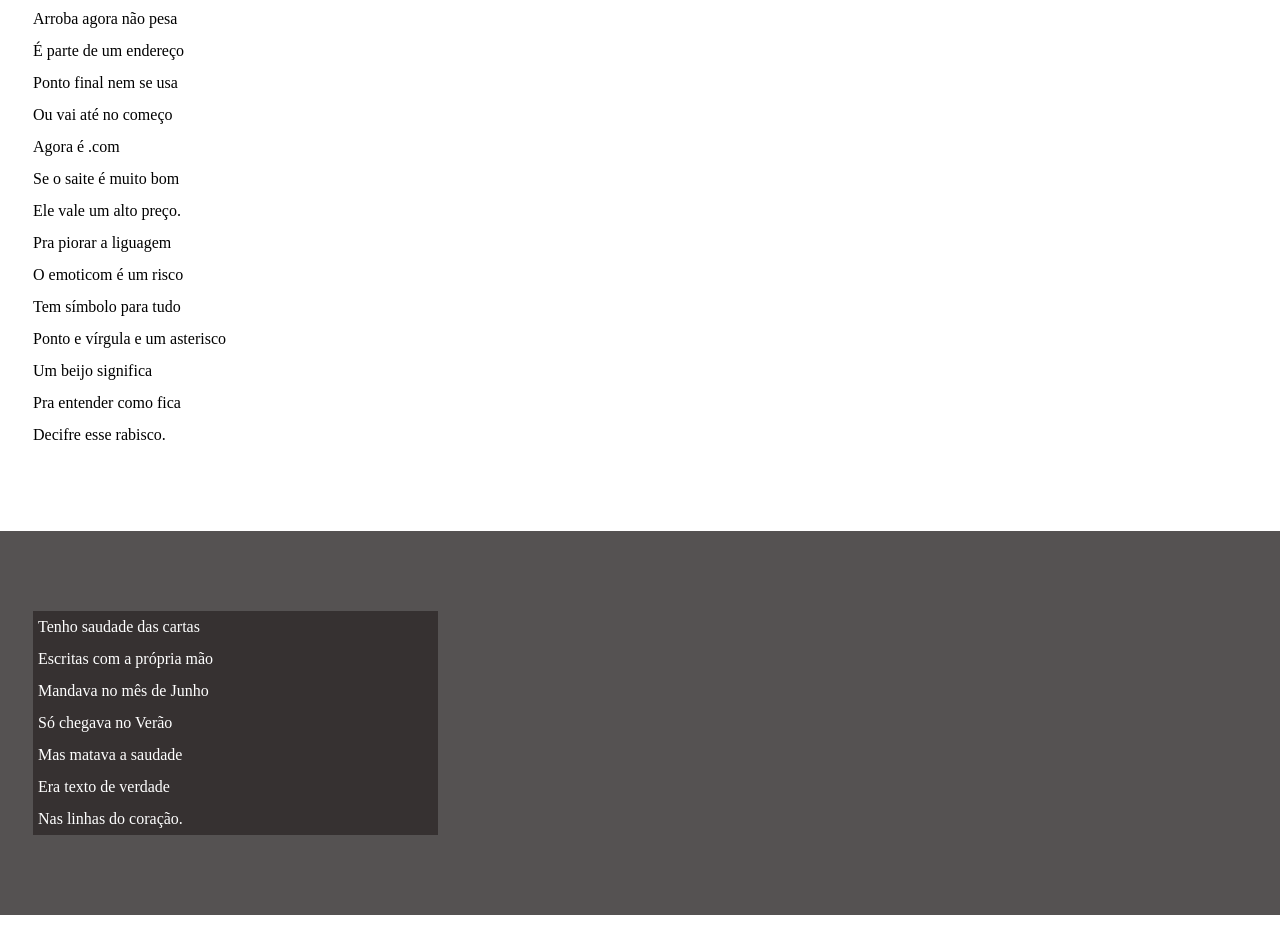
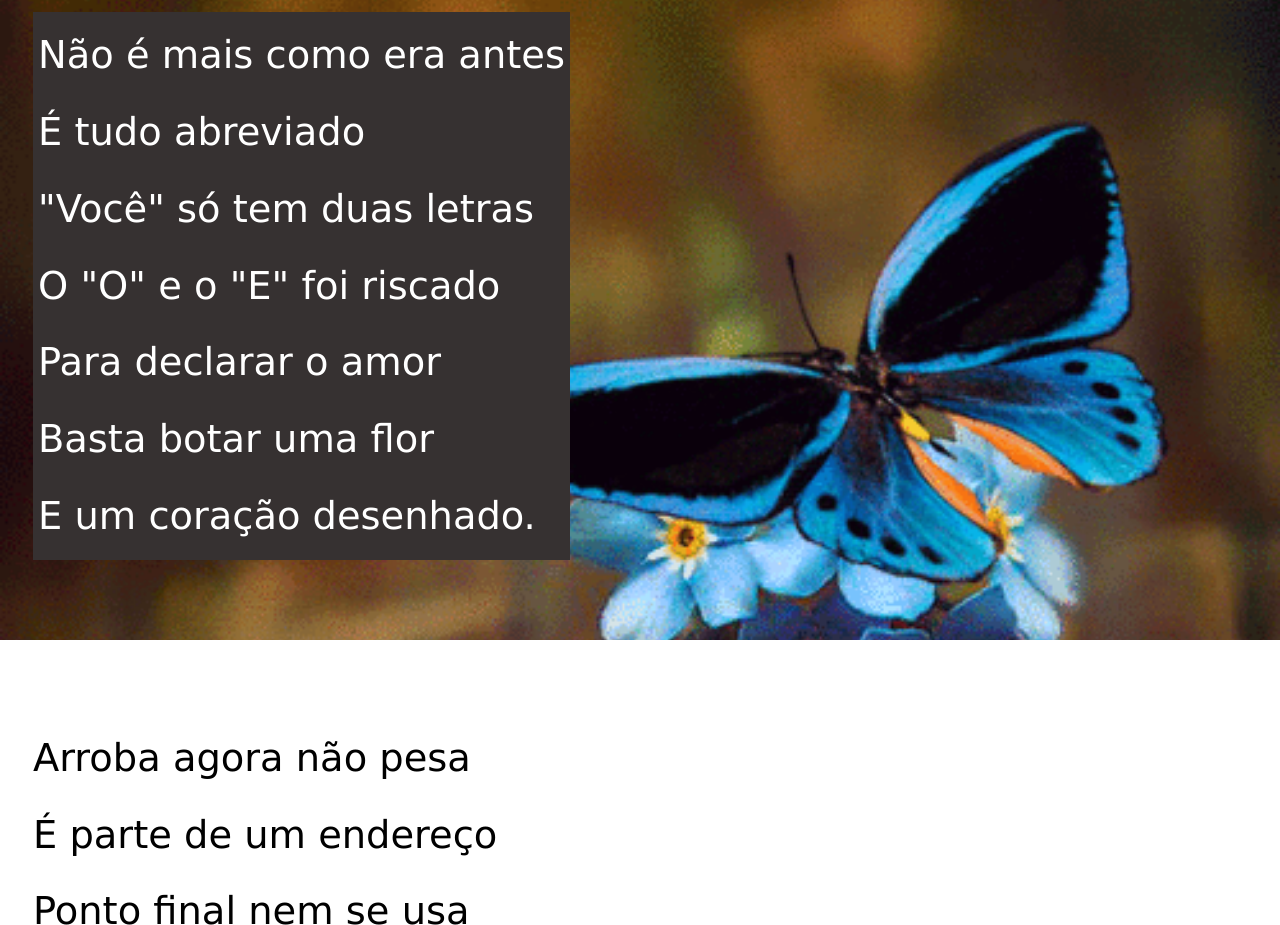
Before and after one commit to Edyylson/meuprojeto, a plain HTML site: page projeto 4 cordel/cordel.html in a window 1280 px wide. Shown: the part 1000-1925 px from the top of the page. Drawn offline with Linux system fonts and the light colour scheme.

Commit message:
fundo com gif

```diff
--- a/projeto 4 cordel/cordel.html
+++ b/projeto 4 cordel/cordel.html
@@ -38,7 +38,7 @@
   </section>
 
 
-  <section class="imagemf">
+  <section class="imagemf" id="img01">
     <p>
       Não é mais como era antes <br>
 
@@ -94,7 +94,7 @@
   </section>
 
 
-  <section class="imagemf">
+  <section class="imagemf" id="img02">
     <p>Tenho saudade das cartas <br>
 
       Escritas com a própria mão <br>
--- a/projeto 4 cordel/style.css
+++ b/projeto 4 cordel/style.css
@@ -1,4 +1,12 @@
 @charset "UTF-8";
+
+
+
+:root {
+
+  --fonte01: Verdana, Geneva, Tahoma, sans-serif;
+  --fonte02: 'Times New Roman', Times, serif
+}
 
 
 * {
@@ -10,6 +18,8 @@
 body {
   min-height: 100vh;
   background-color: darkgray;
+  font-family: var(--fonte01);
+
 }
 
 
@@ -24,6 +34,8 @@ header {
 header>h1 {
   font-variant: small-caps;
   padding-top: 50px;
+  font-family: var(--fonte02);
+  font-size: 50px;
 
 }
 
@@ -53,6 +65,14 @@ section {
   padding-bottom: 10vh;
   line-height: 2em;
   padding-left: 33px;
+  font-size: 3vw;
+
+}
+
+
+
+section>p {
+  padding-bottom: 1.5em;
 
 }
 
@@ -66,8 +86,8 @@ section.normal {
 
 section.imagemf>p {
   background-color: rgb(54, 49, 49);
-  width: 400px;
-  padding-left: 5px;
+  display: inline-block;
+  padding: 5px;
 
 
 
@@ -85,7 +105,17 @@ section.imagemf {
 
 }
 
+#img01 {
+  background-image: url('imagens de fundo gif/borboleta.gif');
+  background-repeat: no-repeat;
+  background-size: cover;
+}
 
+#img02 {
+  background-image: url('imagens de fundo gif/cafe.gif');
+  background-repeat: no-repeat;
+  background-size: cover;
+}
 
 
 
```
Also changed, not shown: projeto 4 cordel/imagens de fundo gif/borboleta.gif (added), projeto 4 cordel/imagens de fundo gif/cafe.gif (added).
